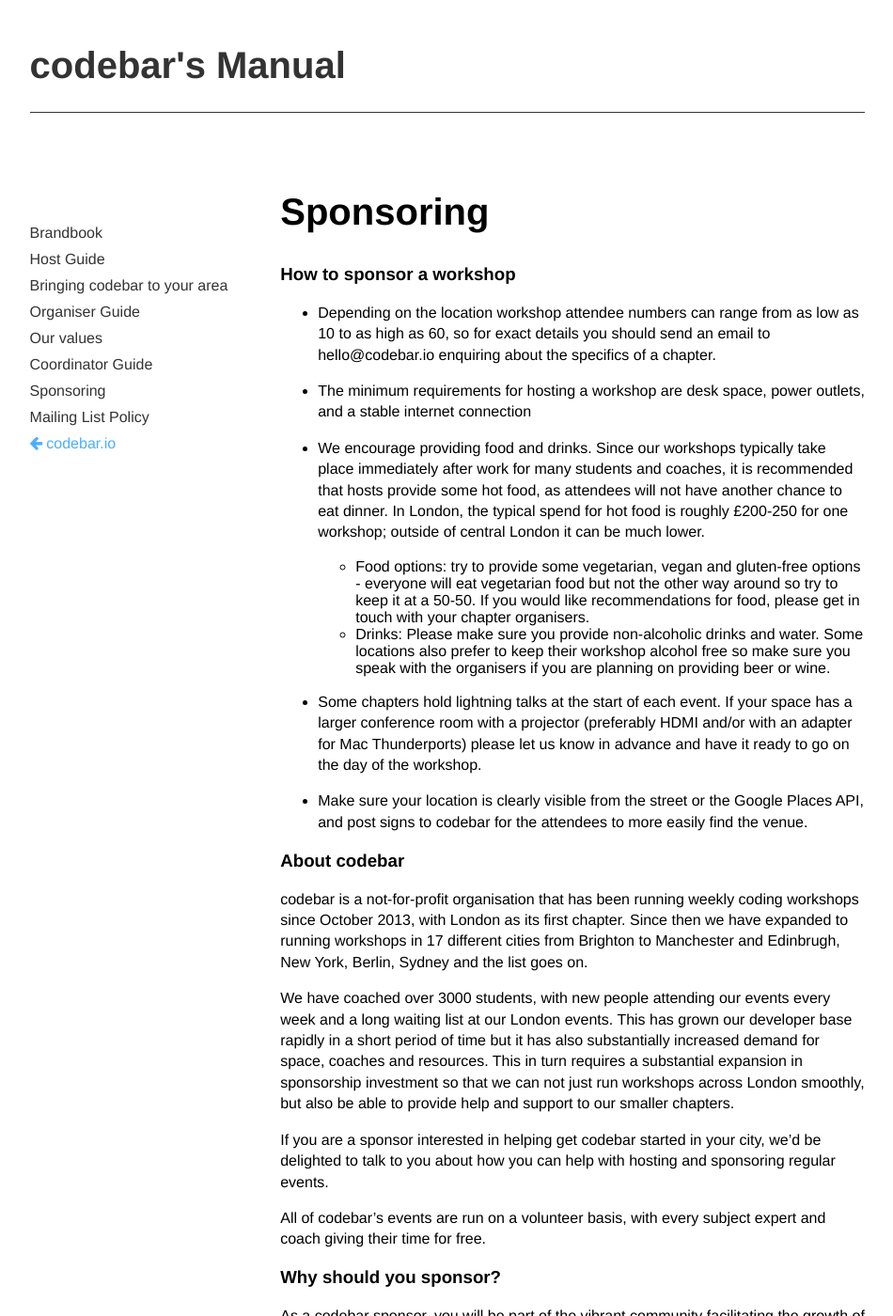
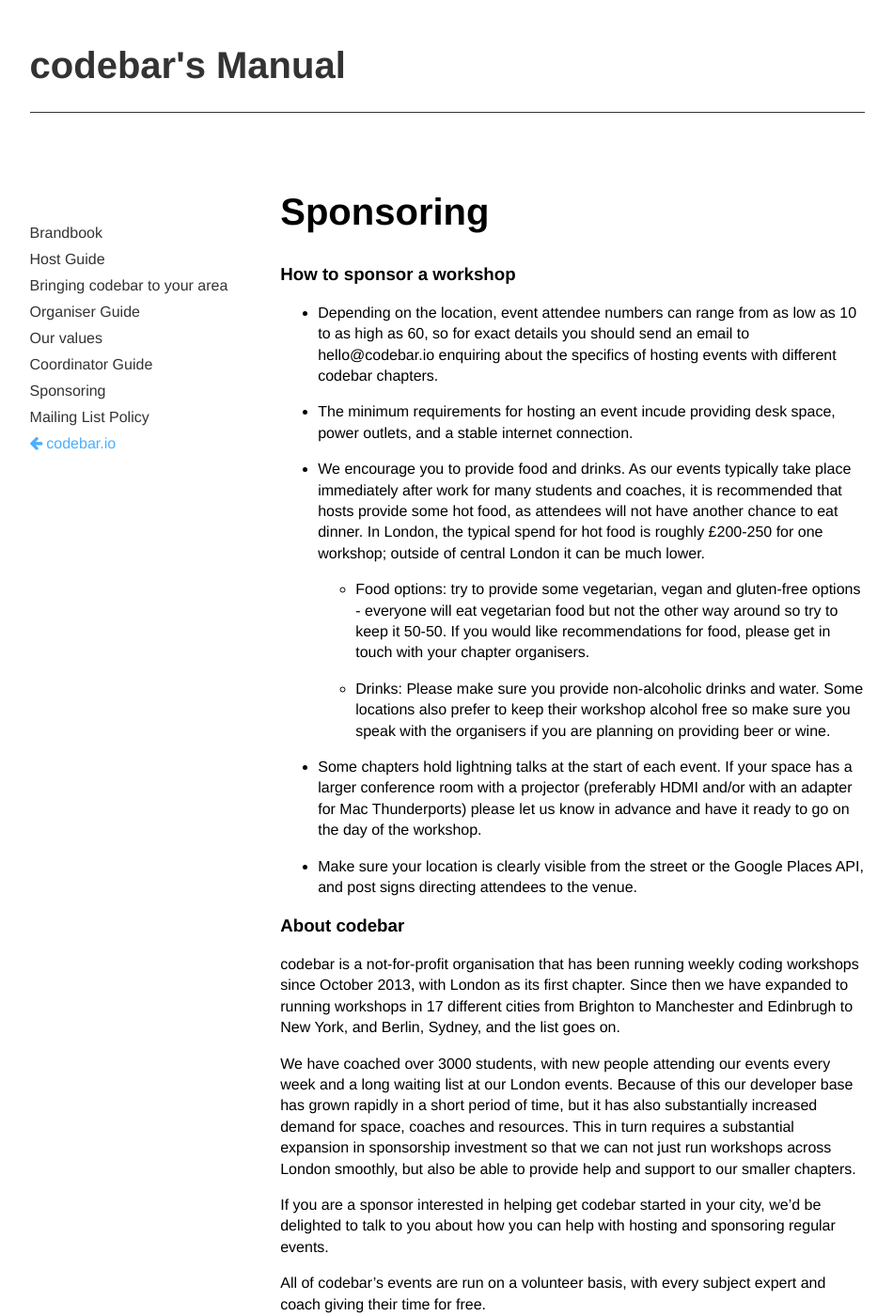
Before and after one commit to codebar/manual, a Jekyll site: the page built from _posts/2014-12-19-becoming-a-sponsor.md, in a window 1280 px wide and 1400 px high. Shown: the whole window at 94% size, without its empty margins (164-1114 px from the left). Built offline with Jekyll 4.4.1, drawn with Linux system fonts in a browser that asks for light colours; nearby versions of some CDN libraries; some of the changed text lies outside the part shown.

Commit message:
Update 2014-12-19-becoming-a-sponsor.md

```diff
--- a/_posts/2014-12-19-becoming-a-sponsor.md
+++ b/_posts/2014-12-19-becoming-a-sponsor.md
@@ -5,25 +5,26 @@
 
 ### How to sponsor a workshop
 
-- Depending on the location workshop attendee numbers can range from as low as 10 to as high as 60, so for exact details you should send an email to hello@codebar.io enquiring about the specifics of a chapter.
+- Depending on the location, event attendee numbers can range from as low as 10 to as high as 60, so for exact details you should send an email to hello@codebar.io enquiring about the specifics of hosting events with different codebar chapters.
 
-- The minimum requirements for hosting a workshop are desk space, power outlets, and a stable internet connection
+- The minimum requirements for hosting an event incude providing desk space, power outlets, and a stable internet connection.
 
-- We encourage providing food and drinks. Since our workshops typically take place immediately after work for many students and coaches, it is recommended that hosts provide some hot food, as attendees will not have another chance to eat dinner. In London, the typical spend for hot food is roughly £200-250 for one workshop; outside of central London it can be much lower.
+- We encourage you to provide food and drinks. As our events typically take place immediately after work for many students and coaches, it is recommended that hosts provide some hot food, as attendees will not have another chance to eat dinner. In London, the typical spend for hot food is roughly £200-250 for one workshop; outside of central London it can be much lower.
 
-  - Food options: try to provide some vegetarian, vegan and gluten-free options - everyone will eat vegetarian food but not the other way around so try to keep it at a 50-50.  If you would like recommendations for food, please get in touch with your chapter organisers.
-  - Drinks: Please make sure you provide non-alcoholic drinks and water. Some locations also prefer to keep their workshop alcohol free so make sure you speak with the organisers  if you are planning on providing beer or wine.
+  - Food options: try to provide some vegetarian, vegan and gluten-free options - everyone will eat vegetarian food but not the other way around so try to keep it 50-50. If you would like recommendations for food, please get in touch with your chapter organisers.
+
+  - Drinks: Please make sure you provide non-alcoholic drinks and water. Some locations also prefer to keep their workshop alcohol free so make sure you speak with the organisers if you are planning on providing beer or wine.
 
 
 - Some chapters hold lightning talks at the start of each event. If your space has a larger conference room with a projector (preferably HDMI and/or with an adapter for Mac Thunderports) please let us know in advance and have it ready to go on the day of the workshop.
 
-- Make sure your location is clearly visible  from the street or the Google Places API,  and post signs to codebar for the attendees to more easily find the venue.
+- Make sure your location is clearly visible from the street or the Google Places API, and post signs directing attendees to the venue.
 
 ### About codebar
 
-codebar is a not-for-profit organisation that has been running weekly coding workshops since October 2013, with London as its first chapter. Since then we have expanded to running workshops in 17 different cities from  Brighton to Manchester and Edinbrugh, New York, Berlin, Sydney and the list goes on.
+codebar is a not-for-profit organisation that has been running weekly coding workshops since October 2013, with London as its first chapter. Since then we have expanded to running workshops in 17 different cities from Brighton to Manchester and Edinbrugh to New York, and Berlin, Sydney, and the list goes on.
 
-We have coached over 3000 students, with new people attending our events every week and a long waiting list at our London events. This has grown our developer base rapidly in a short period of time but it has also substantially increased demand for space, coaches and resources. This in turn requires a substantial expansion in sponsorship investment so that we can not just run workshops across London smoothly, but also be able to provide help and support to our smaller chapters.
+We have coached over 3000 students, with new people attending our events every week and a long waiting list at our London events. Because of this our developer base has grown rapidly in a short period of time, but it has also substantially increased demand for space, coaches and resources. This in turn requires a substantial expansion in sponsorship investment so that we can not just run workshops across London smoothly, but also be able to provide help and support to our smaller chapters.
 
 If you are a sponsor interested in helping get codebar started in your city, we'd be delighted to talk to you about how you can help with hosting and sponsoring regular events.
 
@@ -33,7 +34,7 @@
 
 As a codebar sponsor, you will be part of the vibrant community facilitating the growth of a diverse community. We have a strict yet simple [code of conduct](https://codebar.io/code-of-conduct) that includes more detailed information.
 
-You will be helping to promote diversity within the tech sector and be part of an exciting community committed to narrowing the skills gap. Not only that, but you will also be contributing to the growth of much-needed technical skills giving a further boost to the post-recession economy.
+You will be helping to promote diversity within the tech sector and be part of an exciting community committed to narrowing the skills gap. Not only that, but you will also be contributing to the growth of much-needed technical skills and giving a further boost to the post-recession economy.
 
 Your sponsorship will enable more women, LGBTQ and people from under-represented minority groups to get started in development, or raise their skills to the next level. You will also have contact with developers of all levels at our workshops. Many of codebar’s students have found jobs as a direct result of the time they have invested to learn and develop their coding skills with us.
 
@@ -57,7 +58,7 @@
 - 5 minute lightning talk about your company, and what you do, at one of our weekly workshops
 - Your logo printed on any marketing materials we produce (leaflets, flyers, etc.)
 - Your logo on a dedicated sponsors slide in any of our conference presentations
-- Your logo listed on top of our Sponsors page under Gold tier
+- Your logo listed on top of our sponsors page under 'Gold' tier
 - Promote any Junior Developer roles you have on our website, Twitter, and Slack
 - A shoutout to our 5700+ Twitter followers
 - A blog post dedicated to your company and your support of codebar
@@ -91,15 +92,15 @@
 
 *What your sponsorship money is being used for*
 
-- Paying for our infrastructure costs (we pay all services we use to manage both technical and administrative aspects of codebar from hosting, to accounting etc)
+- Our infrastructure costs (we pay all services we use to manage both technical and administrative aspects of codebar from hosting, to accounting etc)
 - Promotional materials to help get the word out
 - Support for chapters that are at times unable to find local sponsorship for their workshops
 - Running more specialised events (all our events are free and run by volunteers - but we still need to handle food catering, marketing, planning and other administrative costs)
 
 ### What do you get in return?
 
-Whatever your investment, you can be proud knowing you are an active member of this flourishing sector, enabling people to find jobs, enhance their existing careers and substantially improve the quality of life of those people who are often discriminated against.
+Whatever your investment, you can be proud knowing that you are an active member of this flourishing sector, enabling people to find jobs, enhance their existing careers and substantially improve the quality of life of those who are often discriminated against.
 
-Depending on your level of sponsorship we will also list your logo and link on our website, thank you on Twitter, mention you in our monthly newsletter and you will be welcome to distribute your marketing collateral in our events.
+Depending on your level of sponsorship, we will also list your logo and link on our website, thank you on Twitter, mention you in our monthly newsletter and you will be welcome to distribute your marketing collateral at our events.
 
 We look forward to welcoming you to our evolving community!
```
Also changed, not shown: other parts of _posts/2014-12-19-becoming-a-sponsor.md (+2 -2 lines).
